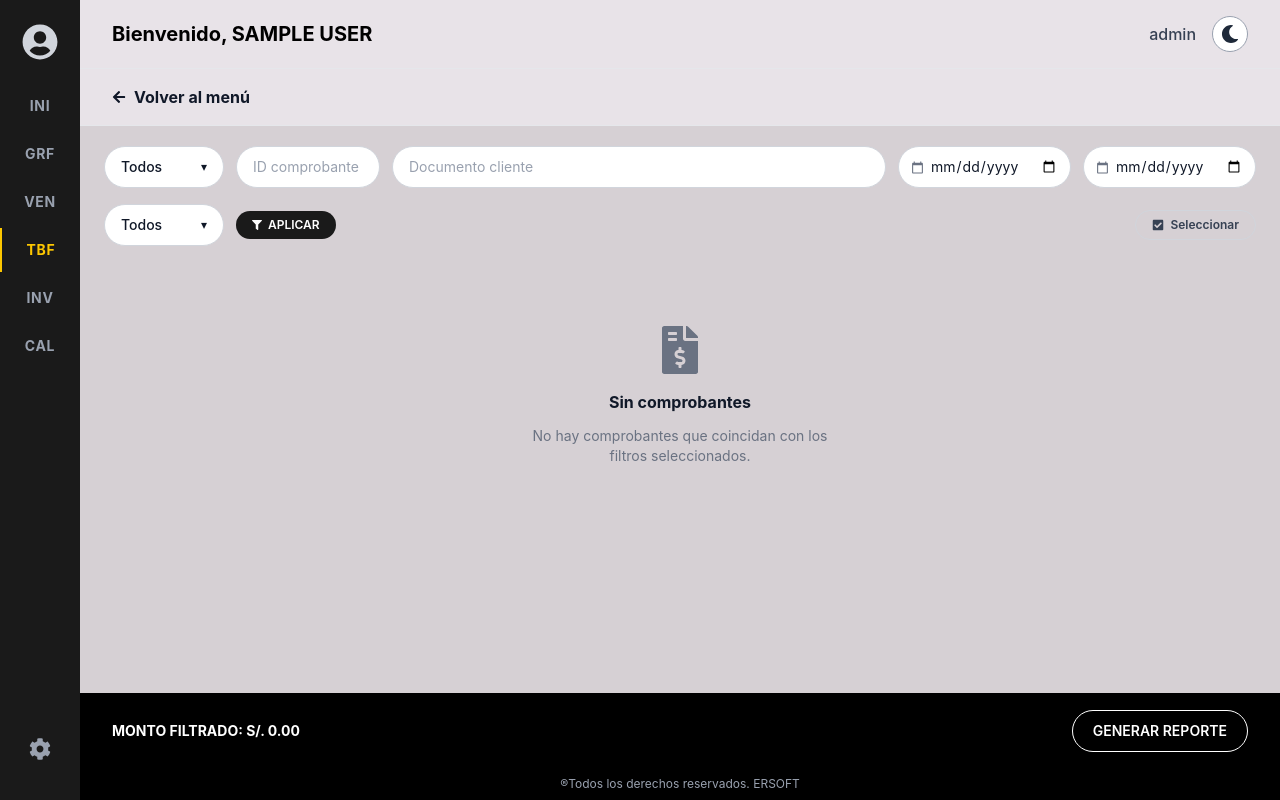
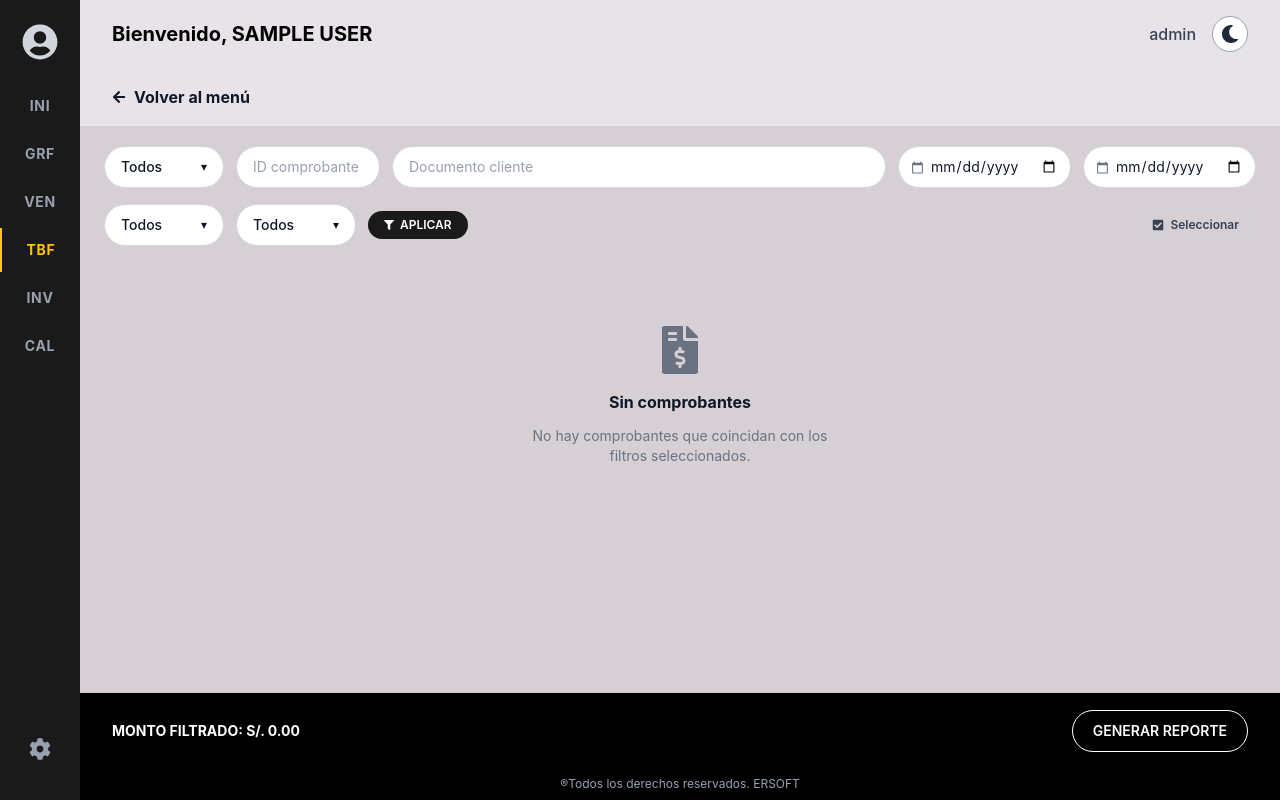
Before and after one commit to 4lexanderlee/ersoft, a React (Vite) app in the folder frontend/: page /tbf in a window 1280 px wide. Built offline with nearby package versions, Linux system fonts and the light colour scheme; sample sign-in values are in the browser's storage.

Commit message:
FN - Se implemento metodo de pago POS y se agrego filtro de metodo de pago en tbf

```diff
--- a/frontend/src/pages/TBF.jsx
+++ b/frontend/src/pages/TBF.jsx
@@ -22,7 +22,7 @@ const fmtDate = (iso) => {
 const buildTicketHTMLFromRecord = (record) => {
   const { empresa, items = [], cliente, tipo, fecha, total, subtotal, discount, metodoPago, id, vendedor } = record;
   const date = fmtDate(fecha);
-  const payLabel = { digital: 'Billetera electrónica', bank: 'Transferencia / CCI', cash: 'Efectivo' }[metodoPago] || metodoPago || '—';
+  const payLabel = { digital: 'Billetera electrónica', bank: 'Transferencia / CCI', cash: 'Efectivo', pos: 'POS' }[metodoPago] || metodoPago || '—';
   const clientName = cliente ? `${cliente.nombre || ''} ${cliente.apellidos || ''}`.trim() : 'Consumidor final';
   const rows = items.map(it => `
     <tr>
@@ -126,6 +126,7 @@ const buildReporteHTML = (records, empresa) => {
 
 const TIPOS   = ['Todos', 'Ticket', 'Boleta', 'Factura', 'Cotizar'];
 const ESTADOS = ['Todos', 'Activo', 'Anulado'];
+const METODOS_PAGO = ['Todos', 'Billetera electrónica', 'Transferencia / CCI', 'Efectivo', 'POS'];
 
 /* ─── TBF Page ─── */
 const TBF = () => {
@@ -142,12 +143,14 @@ const TBF = () => {
   const [fechaDesde,   setFechaDesde]   = useState('');
   const [fechaHasta,   setFechaHasta]   = useState('');
   const [estadoFilter, setEstadoFilter] = useState('Todos');
+  const [pagoFilter,   setPagoFilter]   = useState('Todos');
   const [applied,      setApplied]      = useState({});
   const [anulTarget,   setAnulTarget]   = useState(null);
   const [anulPwd,      setAnulPwd]      = useState('');
   const [anulError,    setAnulError]    = useState('');
   const [showTipoMenu,   setShowTipoMenu]   = useState(false);
   const [showEstadoMenu, setShowEstadoMenu] = useState(false);
+  const [showPagoMenu,   setShowPagoMenu]   = useState(false);
 
   // Bulk selection state
   const [selectMode,    setSelectMode]    = useState(false);
@@ -174,13 +177,17 @@ const TBF = () => {
     if (f.estado && f.estado !== 'Todos' && c.estado !== f.estado) return false;
     if (f.desde  && c.fecha < f.desde) return false;
     if (f.hasta  && c.fecha > f.hasta + 'T23:59:59') return false;
+    if (f.pago   && f.pago !== 'Todos') {
+      const pLab = { digital: 'Billetera electrónica', bank: 'Transferencia / CCI', cash: 'Efectivo', pos: 'POS' }[c.metodoPago] || c.metodoPago || '—';
+      if (pLab !== f.pago) return false;
+    }
     return true;
   });
 
   const totalFiltrado = filtered.filter(c => c.estado === 'Activo').reduce((s, c) => s + (c.total || 0), 0);
 
   const handleApply = () =>
-    setApplied({ tipo: tipoFilter, id: idFilter, doc: docFilter, estado: estadoFilter, desde: fechaDesde, hasta: fechaHasta });
+    setApplied({ tipo: tipoFilter, id: idFilter, doc: docFilter, estado: estadoFilter, desde: fechaDesde, hasta: fechaHasta, pago: pagoFilter });
 
   const handleVer = (record) => {
     const html = buildTicketHTMLFromRecord(record);
@@ -253,7 +260,7 @@ const TBF = () => {
 
           {/* Tipo dropdown */}
           <div className="relative">
-            <button onClick={() => { setShowTipoMenu(v => !v); setShowEstadoMenu(false); }} className={selectCls}>
+            <button onClick={() => { setShowTipoMenu(v => !v); setShowEstadoMenu(false); setShowPagoMenu(false); }} className={selectCls}>
               {tipoFilter} <span className="text-xs ml-auto">▾</span>
             </button>
             {showTipoMenu && (
@@ -296,7 +303,7 @@ const TBF = () => {
         {/* Filter Row 2 */}
         <div className="flex items-center gap-3">
           <div className="relative">
-            <button onClick={() => { setShowEstadoMenu(v => !v); setShowTipoMenu(false); }} className={selectCls}>
+            <button onClick={() => { setShowEstadoMenu(v => !v); setShowTipoMenu(false); setShowPagoMenu(false); }} className={selectCls}>
               {estadoFilter} <span className="text-xs ml-auto">▾</span>
             </button>
             {showEstadoMenu && (
@@ -305,6 +312,22 @@ const TBF = () => {
                   <button key={e} onClick={() => { setEstadoFilter(e); setShowEstadoMenu(false); }}
                     className={`${dropItemBase} hover:bg-yellow-500/10 ${estadoFilter === e ? 'font-bold text-yellow-500' : ''}`}>
                     {e}
+                  </button>
+                ))}
+              </div>
+            )}
+          </div>
+
+          <div className="relative">
+            <button onClick={() => { setShowPagoMenu(v => !v); setShowTipoMenu(false); setShowEstadoMenu(false); }} className={selectCls}>
+              {pagoFilter} <span className="text-xs ml-auto">▾</span>
+            </button>
+            {showPagoMenu && (
+              <div className={`absolute top-full left-0 mt-1 w-44 rounded-2xl border shadow-xl z-30 py-1 ${ds.dropBg}`}>
+                {METODOS_PAGO.map(m => (
+                  <button key={m} onClick={() => { setPagoFilter(m); setShowPagoMenu(false); }}
+                    className={`${dropItemBase} hover:bg-yellow-500/10 ${pagoFilter === m ? 'font-bold text-yellow-500' : ''}`}>
+                    {m}
                   </button>
                 ))}
               </div>
--- a/frontend/src/pages/Ventas.jsx
+++ b/frontend/src/pages/Ventas.jsx
@@ -1033,6 +1033,7 @@ const PAYMENT_METHODS = [
   { key: 'digital', label: 'Billetera electrónica', sub: 'Yape · Plin · izipay' },
   { key: 'bank',    label: 'Transferencia Bancaria o CCI', sub: '' },
   { key: 'cash',    label: 'En efectivo', sub: '' },
+  { key: 'pos',     label: 'POS', sub: 'Tarjeta de crédito / débito' },
 ];
 
 const StepPago = ({ saleData, cart, onBack, theme, pageBg, headerBg }) => {
@@ -1207,6 +1208,7 @@ const StepPago = ({ saleData, cart, onBack, theme, pageBg, headerBg }) => {
               )}
               {pm.key === 'bank'  && <span className="text-2xl mt-3">📱</span>}
               {pm.key === 'cash'  && <span className="text-2xl mt-3">💰</span>}
+              {pm.key === 'pos'   && <span className="text-2xl mt-3">💳</span>}
               {pm.sub && <p className={`text-xs mt-1 ${subTx}`}>{pm.sub}</p>}
             </button>
           ))}
```
